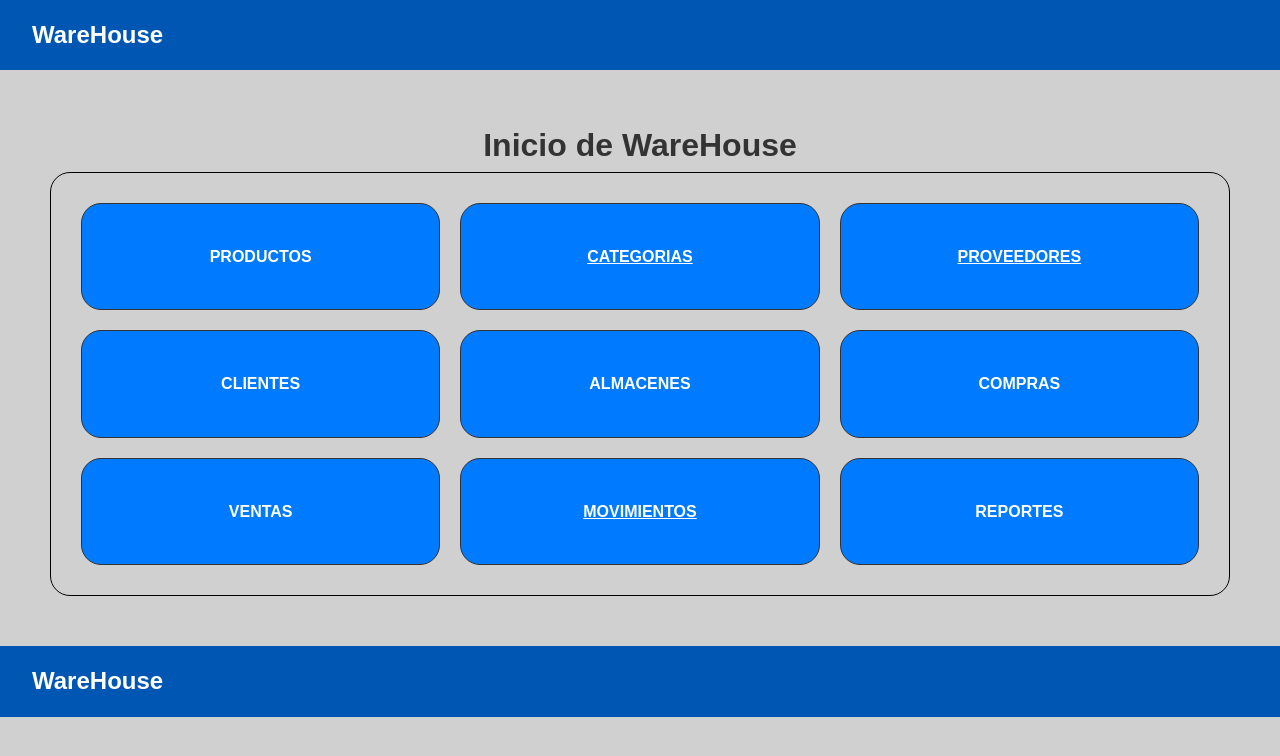
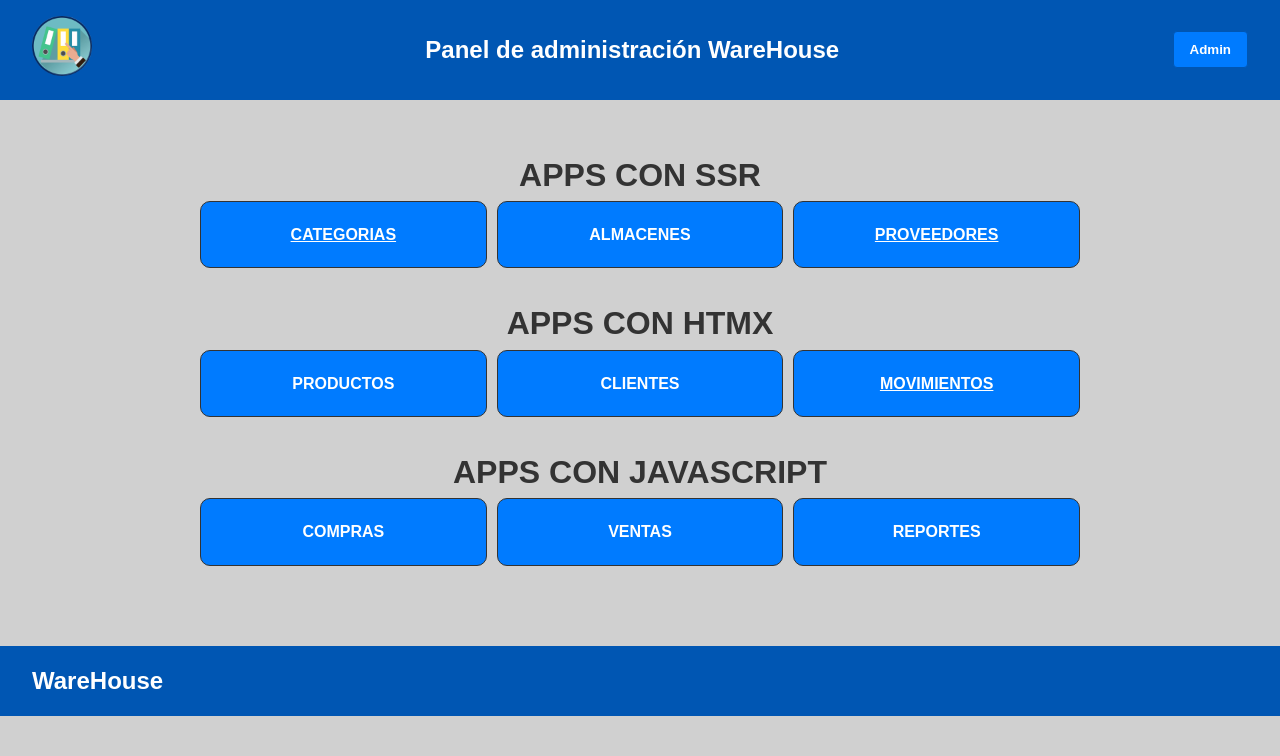
Before and after one commit to donutee97/warehouse, a Django app: page / in a window 1280 px wide. Shown: the top 756 px of the page. Run offline with Django 5.2, Linux system fonts and the light colour scheme.

Commit message:
UPDATE STYLES

```diff
--- a/static/css/styles.css
+++ b/static/css/styles.css
@@ -16,21 +16,33 @@ main {
 }
 
 button {
-  padding: 10px;
-  background-color: #333;
-  border-radius: 10px;
-  margin: 10px;
+  padding: 10px 16px;
+  background-color: #007bff;
+  border-radius: 4px;
+  border: 1px solid #0056b3;
+  color: #fff;
+  cursor: pointer;
 }
 
 th,
 td {
-  padding: 5px 15px;
-  border-radius: 3px;
+  padding: 10px 18px;
+}
+
+th {
+  background-color: #0056b3;
+  color: #fff;
 }
 
 table {
   margin: 0 auto;
-  border-radius: 3px;
+  border-collapse: separate;
+  border-spacing: 0;
+  border-radius: 1px;
+  overflow: hidden;
+  font-family: sans-serif;
+  width: 80%;
+  border: #0056b3 1px solid;
 }
 
 a {
@@ -59,16 +71,16 @@ a {
 .contenedor-modulos {
   display: grid;
   grid-template-columns: repeat(3, minmax(100px, 0.5fr));
-  grid-template-rows: repeat(3, auto);
-  grid-gap: 20px;
+  grid-template-rows: auto;
+  grid-gap: 10px;
   justify-content: center;
-  padding: 30px;
-  border: #000 1px solid;
+  padding: 0 150px;
+  /* border: #000 1px solid; */
   border-radius: 20px;
 }
 
 .contenedor-modulos > * {
-  padding: 40px;
+  padding: 20px;
 }
 
 .modulo {
@@ -78,7 +90,7 @@ a {
   color: #fff;
   text-transform: uppercase;
   font-weight: bold;
-  border-radius: 20px;
+  border-radius: 10px;
 }
 
 .modulo-ancho {
@@ -104,7 +116,7 @@ a {
 }
 
 .contenedor-body {
-  border: #000 1px solid;
+  /* border: #000 1px solid; */
   padding: 20px;
   border-radius: 10px;
   text-align: center;
@@ -118,6 +130,7 @@ a {
   justify-content: space-between;
   gap: 20px;
   margin-bottom: 20px;
+  margin: 10px;
 }
 
 .boton {
@@ -152,3 +165,9 @@ a {
     margin: 8px 0;
     padding: 10px;
 }
+
+.separador-espacio {
+  display: block;
+  height: 30px;            /* Ajusta este valor para dar más o menos espacio */
+  width: 100%;
+}
--- a/templates/includes/_header.html
+++ b/templates/includes/_header.html
@@ -1,7 +1,8 @@
-<header class="header">
-  <div>
+{% load static %}<header class="header">
+    <div><img src="{% static 'images/logo.png' %}" alt="logo" style="width: 60px; height: auto;" ></div>
     <h2>
-      <a style="text-decoration: none" href="{% url 'index' %}">WareHouse</a>
+      <a style="text-decoration: none" href="{% url 'index' %}">Panel de administración WareHouse</a>
     </h2>
-  </div>
+    <button><a style="text-decoration: none"href="{% url 'admin:index' %}"><strong>Admin</strong></a></button>
+
 </header>
--- a/templates/index.html
+++ b/templates/index.html
@@ -2,19 +2,34 @@
 
 {% block content %}
 
-  <h1 style="text-align: center">Inicio de WareHouse</h1>
+  <h1 style="text-align: center">APPS CON SSR</h1>
+
   <div class="contenedor-modulos">
-    <p class="modulo">productos</p>
     <p class="modulo">
       <a href="{% url 'categorias:lista_categorias' %}">categorias</a>
     </p>
+    <p class="modulo">almacenes</p>
     <p class="modulo"><a href="{% url 'proveedores:lista' %}">proveedores</a></p>
+  </div>
+
+  <div class="separador-espacio"></div>
+
+  <h1 style="text-align: center">APPS CON HTMX</h1>
+  <div class="contenedor-modulos">
+    <p class="modulo">productos</p>
     <p class="modulo">clientes</p>
-    <p class="modulo">almacenes</p>
+    <p class="modulo"><a href="{% url 'movimientos:listar' %}">movimientos</a></p>
+  </div>
+
+  <div class="separador-espacio"></div>
+
+  <h1 style="text-align: center">APPS CON JAVASCRIPT</h1>
+  <div class="contenedor-modulos">
     <p class="modulo">compras</p>
     <p class="modulo">ventas</p>
-    <p class="modulo"><a href="{% url 'movimientos:movimientos_stock' %}">movimientos</a></p>
     <p class="modulo">reportes</p>
   </div>
 
+  <div class="separador-espacio"></div>
+
 {% endblock %}
```
Also changed, not shown: static/images/logo.png (added).
